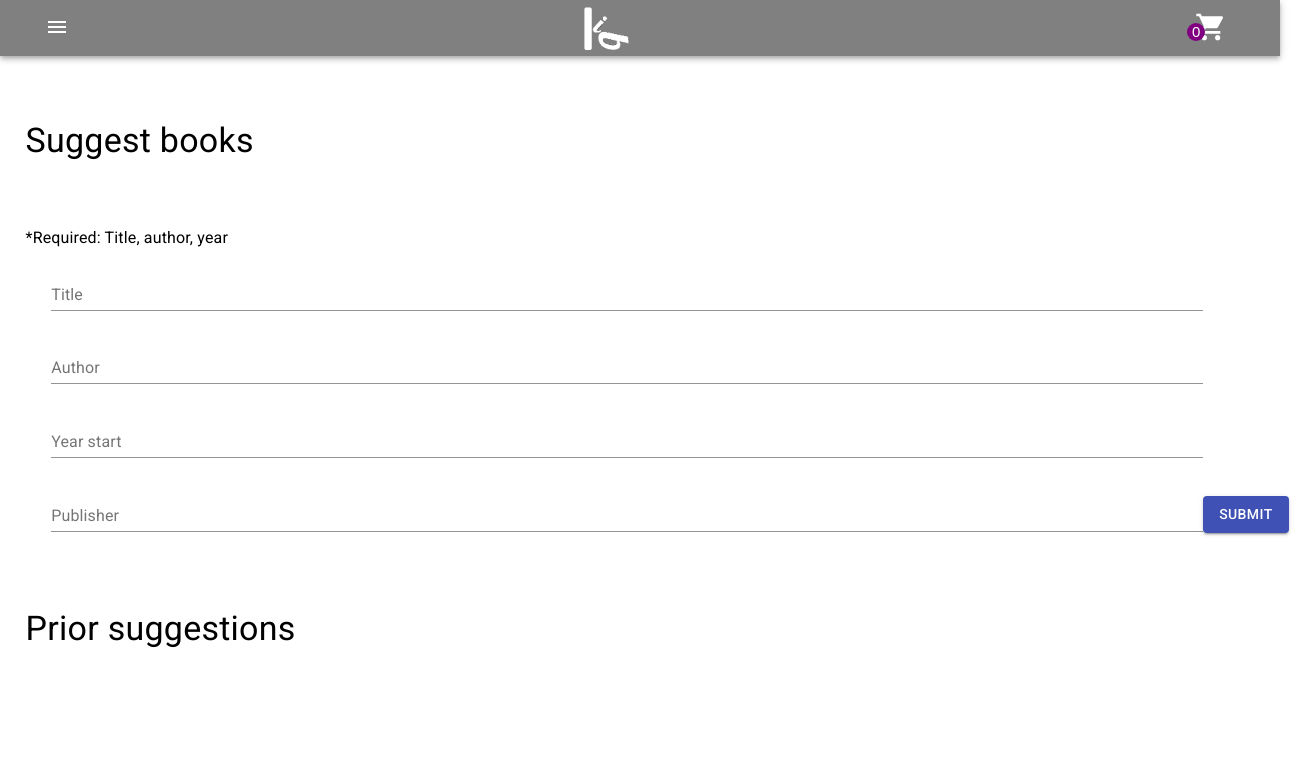
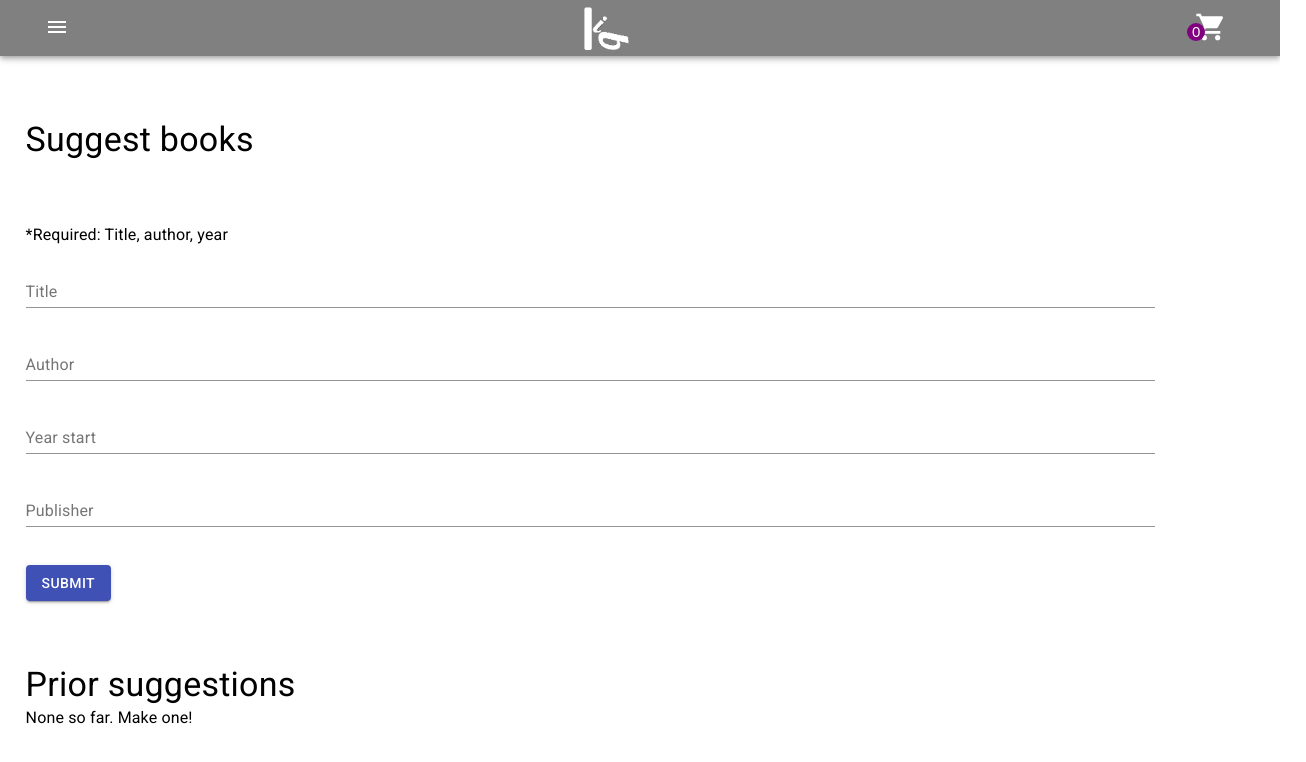
Before and after one commit to YFLooi/libraryWebsite-React, a React (Create React App) app in the folder client/: page /SuggestBooks in a window 1280 px wide. Shown: the top 762 px of the page, 1306 px wide, since content can reach past the window. Built offline with nearby package versions, Linux system fonts and the light colour scheme.

Commit message:
set node_env to production to access elephant db database

```diff
--- a/client/public/index.html
+++ b/client/public/index.html
@@ -2,7 +2,7 @@
 <html lang="en">
   <head>
     <meta charset="utf-8" />
-    <link rel="icon" href="%PUBLIC_URL%/favicon.ico?v=2" />
+    <link rel="icon" href="%PUBLIC_URL%/favicon.ico?v=2" /> <!--'?v=2' makes sure this html finds the target icon-->
     <meta name="viewport" content="width=device-width, initial-scale=1" />
     <meta name="theme-color" content="#000000" />
     <!--
--- a/client/src/Components/ChildComponents/SuggestBooks/SuggestBooks.jsx
+++ b/client/src/Components/ChildComponents/SuggestBooks/SuggestBooks.jsx
@@ -12,17 +12,14 @@ const useStyles = makeStyles(theme => ({
     },
     title: {
         marginTop: '5%',
-        marginLeft: '2%',
     },
     form: {
-        marginLeft: '2%',
         width: '100%'
     },
     //General styling for each <input> box
     inputBox: {
         marginTop: '1%',
         marginBottom: '1%',
-        marginLeft: '2%',
         width: '90%',
         height: 48
     },
@@ -121,7 +118,7 @@ function SuggestBooks (props) {
         */
     }
     return(
-        <React.Fragment>
+        <div class={classes.outerContainer}>
             <TypoGraphy variant='h4' className={classes.title} color='inherit'>Suggest books</TypoGraphy>
             <TypoGraphy variant='body1' className={classes.title} color='inherit'>
                 *Required: Title, author, year
@@ -146,13 +143,16 @@ function SuggestBooks (props) {
                     <InputLabel htmlFor='Publisher'>Publisher</InputLabel>
                     <Input id='advPublisher' name='publisher' type='text' autoComplete='on' onChange = {handleSuggestionChange}/>
                 </FormControl>
-                <Button variant='contained' color='primary' size='medium' type='submit' classes={{root: classes.submitButton}}>
-                    Submit
-                </Button>
+                <div>
+                    <Button variant='contained' color='primary' size='medium' type='submit' classes={{root: classes.submitButton}}>
+                        Submit
+                    </Button>
+                </div>
             </form>
 
             <TypoGraphy variant='h4' className={classes.title} color='inherit'>Prior suggestions</TypoGraphy>
-        </React.Fragment>
+            <TypoGraphy variant='body1' color='inherit'>None so far. Make one!</TypoGraphy>
+        </div>
     )
 }
 
```
Also changed, not shown: 1 other file (tests, documents, lock files or other folders).
